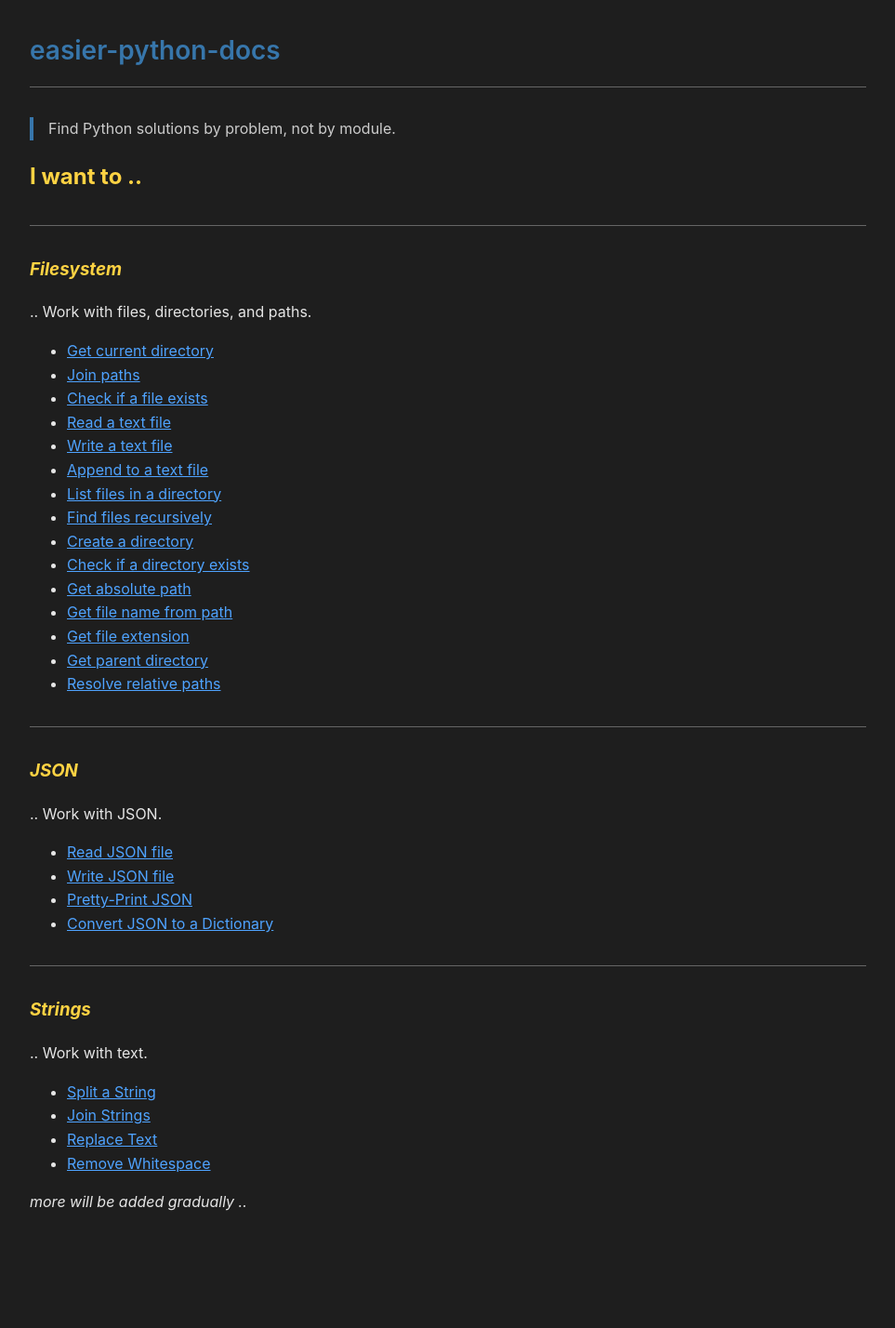
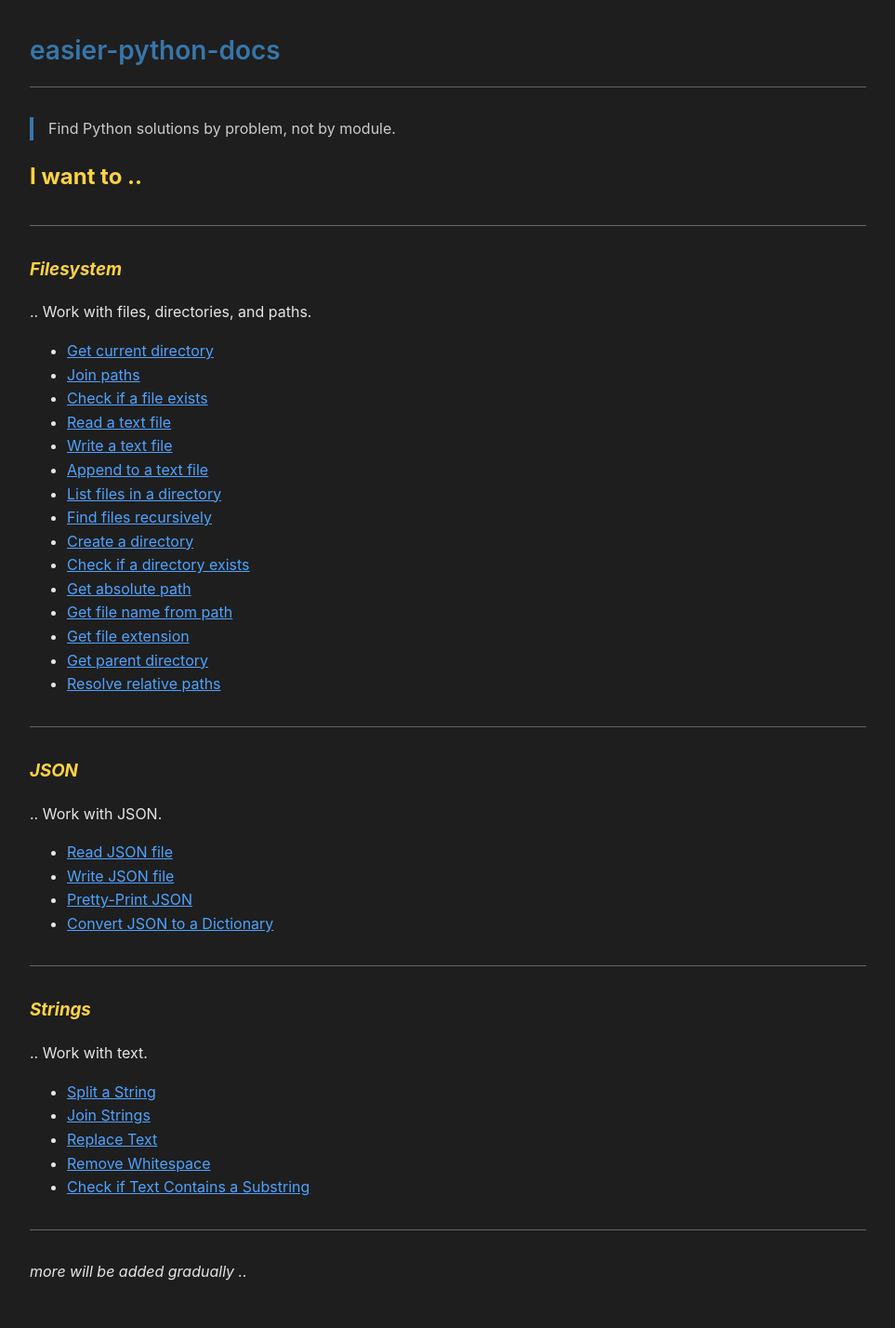
Before and after one commit to jbakchr/easier-python-docs, a Jekyll site: the page built from index.md, in a window 1280 px wide. Shown: the whole page at 93% size, without its empty margins (158-1121 px from the left). Built offline with Jekyll 4.4.1, drawn with Linux system fonts in a browser that asks for light colours; before the commit the page ends 1354 px from its top, so only the background shows below that.

Commit message:
docs(index): add link for substring check page

```diff
--- a/index.md
+++ b/index.md
@@ -49,5 +49,8 @@ layout: default
 - [Join Strings](strings/join-string)
 - [Replace Text](strings/replace-text)
 - [Remove Whitespace](strings/remove-whitespace)
+- [Check if Text Contains a Substring](strings/check-if-text-contains-substring)
+
+---
 
 _more will be added gradually .._
```
